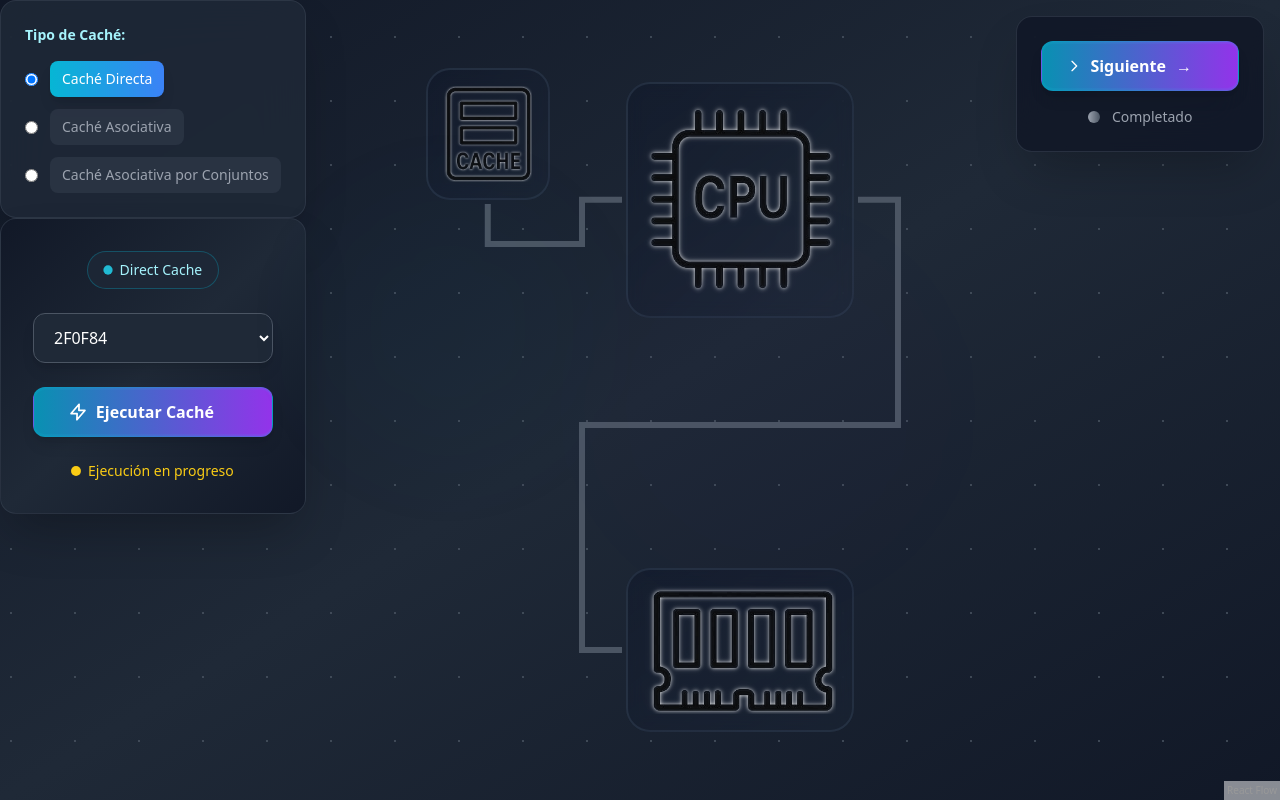
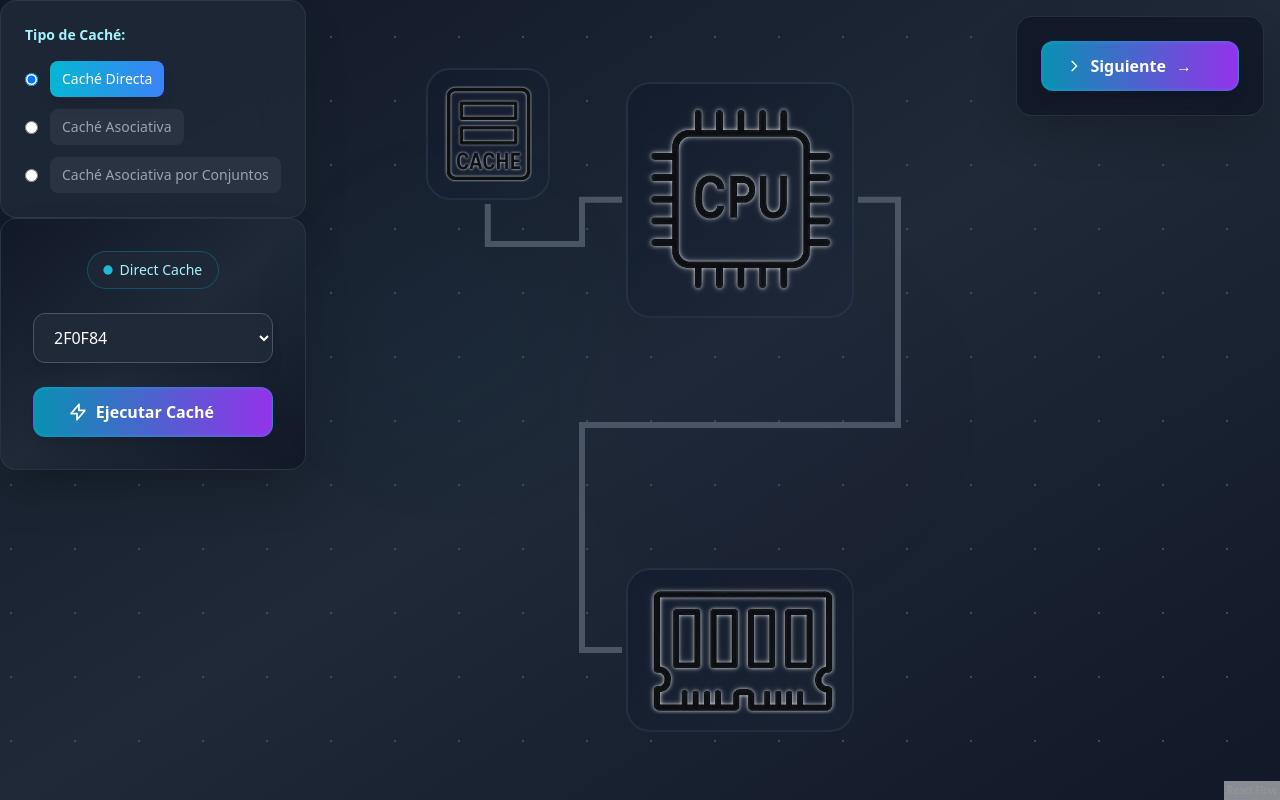
Before and after one commit to rodnye/ac-cpu-simulator, a React (Vite) app: page / in a window 1280 px wide. Built offline with nearby package versions, Linux system fonts and the light colour scheme.

Commit message:
fix-magic-numbers

```diff
--- a/src/components/controls/ControlPanel.tsx
+++ b/src/components/controls/ControlPanel.tsx
@@ -21,8 +21,6 @@ export function ControlPanel({
   currentStep = 0,
   totalSteps = 0,
 }: ControlPanelProps) {
-  const progress = totalSteps > 0 ? (currentStep / totalSteps) * 100 : 0;
-
   return (
     <motion.div
       initial={{ opacity: 0, y: 20 }}
@@ -30,49 +28,6 @@ export function ControlPanel({
       transition={{ duration: 0.5, ease: "easeOut" }}
       className="bg-gray-900/90 backdrop-blur-xl border border-gray-700/60 rounded-2xl shadow-2xl p-6 hover:shadow-2xl transition-all duration-300 hover:border-cyan-400/30 hover:bg-gray-900/95 group"
     >
-      {/* Progress Bar */}
-      <AnimatePresence>
-        {totalSteps > 0 && (
-          <motion.div
-            initial={{ opacity: 0, height: 0 }}
-            animate={{ opacity: 1, height: "auto" }}
-            exit={{ opacity: 0, height: 0 }}
-            transition={{ duration: 0.3 }}
-            className="mb-6 overflow-hidden"
-          >
-            <div className="flex justify-between text-sm mb-2">
-              <span className="text-gray-300 font-medium">Progreso</span>
-              <span className="text-cyan-400 font-semibold">
-                {currentStep} / {totalSteps}
-              </span>
-            </div>
-            <div className="w-full bg-gray-800 rounded-full h-2 overflow-hidden">
-              <motion.div
-                className="bg-gradient-to-r from-cyan-500 via-purple-500 to-pink-500 h-2 rounded-full relative"
-                initial={{ width: 0 }}
-                animate={{ width: `${progress}%` }}
-                transition={{
-                  duration: 0.8,
-                  ease: "easeOut",
-                  delay: 0.1,
-                }}
-              >
-                <motion.div
-                  className="absolute inset-0 bg-gradient-to-r from-transparent via-white/30 to-transparent"
-                  animate={{ x: ["-100%", "100%"] }}
-                  transition={{
-                    duration: 1.5,
-                    repeat: Infinity,
-                    repeatType: "loop",
-                    ease: "easeInOut",
-                  }}
-                />
-              </motion.div>
-            </div>
-          </motion.div>
-        )}
-      </AnimatePresence>
-
       <div className="flex flex-row items-center justify-between gap-4">
         <motion.div whileHover={{ scale: 1.02 }} whileTap={{ scale: 0.98 }}>
           <Button
@@ -108,43 +63,6 @@ export function ControlPanel({
         </motion.div>
       </div>
 
-      {/* Status Indicator */}
-      <motion.div
-        className="flex items-center justify-center gap-3 mt-4 text-sm"
-        initial={{ opacity: 0 }}
-        animate={{ opacity: 1 }}
-        transition={{ delay: 0.2 }}
-      >
-        <motion.div
-          className={`w-3 h-3 rounded-full ${
-            isRunning
-              ? "bg-gradient-to-r from-green-400 to-cyan-400 shadow-lg shadow-green-500/25"
-              : hasNext
-                ? "bg-gradient-to-r from-blue-400 to-purple-400"
-                : "bg-gradient-to-r from-gray-400 to-gray-600"
-          }`}
-          animate={{
-            scale: isRunning ? [1, 1.2, 1] : 1,
-          }}
-          transition={{
-            duration: isRunning ? 1.5 : 0.5,
-            repeat: isRunning ? Infinity : 0,
-            ease: "easeInOut",
-          }}
-        />
-        <span
-          className={`font-medium ${
-            isRunning
-              ? "text-green-400"
-              : hasNext
-                ? "text-blue-400"
-                : "text-gray-400"
-          }`}
-        >
-          {isRunning ? "Ejecutando..." : hasNext ? "Listo" : "Completado"}
-        </span>
-      </motion.div>
-
       {/* Subtle background animation */}
       <div className="absolute inset-0 rounded-2xl bg-gradient-to-br from-cyan-500/5 via-transparent to-purple-500/5 opacity-0 group-hover:opacity-100 transition-opacity duration-500 pointer-events-none" />
     </motion.div>
--- a/src/components/controls/UserActions.tsx
+++ b/src/components/controls/UserActions.tsx
@@ -185,35 +185,6 @@ export const UserActions = ({
         </motion.div>
 
         {/* Status Indicator */}
-        <motion.div
-          className="flex items-center justify-center gap-2 mt-4 text-sm"
-          initial={{ opacity: 0 }}
-          animate={{ opacity: 1 }}
-          transition={{ delay: 0.3 }}
-        >
-          <motion.div
-            className={`w-2 h-2 rounded-full ${
-              isDisabled
-                ? "bg-green-400 shadow-green-400/25"
-                : "bg-yellow-400 shadow-yellow-400/25"
-            }`}
-            animate={{
-              scale: [1, 1.3, 1],
-            }}
-            transition={{
-              duration: 1.5,
-              repeat: Infinity,
-              ease: "easeInOut",
-            }}
-          />
-          <span
-            className={`font-medium ${
-              isDisabled ? "text-green-400" : "text-yellow-400"
-            }`}
-          >
-            {isDisabled ? "Listo para ejecutar" : "Ejecución en progreso"}
-          </span>
-        </motion.div>
       </motion.div>
 
       {/* Background Glow Effect */}
--- a/src/services/Cpu.ts
+++ b/src/services/Cpu.ts
@@ -144,7 +144,7 @@ export class Cpu extends StepManager<CpuStep> {
 
     this.addStep({
       id: "get-word",
-      info: "Palabra obtenida",
+      info: "Dato recibido",
       value: this.output,
     });
 
@@ -185,7 +185,7 @@ export class Cpu extends StepManager<CpuStep> {
 
     this.addStep({
       id: "get-word",
-      info: "Palabra obtenida",
+      info: "Dato recibido",
       value: this.output,
     });
 
--- a/src/services/cache/AssociativeCache.ts
+++ b/src/services/cache/AssociativeCache.ts
@@ -30,6 +30,7 @@ export class AssociativeCache extends Cache<AssociativeCacheStep> {
     let foundLine = -1;
 
     // Buscar en todas las líneas
+    console.log(this.lines.length);
     for (let i = 0; i < this.lines.length; i++) {
       const entry = this.lines[i];
       if (entry && entry.tag === tag) {
--- a/src/services/cache/Cache.ts
+++ b/src/services/cache/Cache.ts
@@ -12,7 +12,7 @@ export abstract class Cache<S extends Step> extends StepManager<S> {
   input: string | null = null;
   output: string | null = null;
 
-  constructor(linesLen: number = 20) {
+  constructor(linesLen: number = 16384) {
     super();
     this.lines = new Array(linesLen).fill(null);
   }
--- a/src/services/cache/SetAssociativeCache.ts
+++ b/src/services/cache/SetAssociativeCache.ts
@@ -6,15 +6,12 @@ import type { Step } from "../StepManager";
 export class SetAssociativeCache extends Cache<SetAssociativeCacheStep> {
   public sets: Record<number, (CacheEntry | null)[]>;
 
-  constructor(linesLen: number = 5) {
-    super(linesLen);
-    this.sets = {
-      0: Array(4).fill(null),
-      1: Array(4).fill(null),
-      2: Array(4).fill(null),
-      3: Array(4).fill(null),
-      4: Array(4).fill(null),
-    };
+  constructor() {
+    super();
+    this.sets = {};
+    for (let i = 0; i < 16384; i++) {
+      this.sets[i] = Array(4).fill(null);
+    }
   }
 
   public executeGetLine(hexAddress: string) {
@@ -23,7 +20,7 @@ export class SetAssociativeCache extends Cache<SetAssociativeCacheStep> {
     this.input = hexAddress;
 
     const { tag, line, word } = Cpu.parseHexAddress(hexAddress);
-    const setNumber = line % 5; // 5 sets of 4 lines each
+    const setNumber = line % 16384;
 
     this.addStep({
       id: "decode-address",
@@ -92,7 +89,7 @@ export class SetAssociativeCache extends Cache<SetAssociativeCacheStep> {
     this.emit("execute", "set-line");
     this.setSteps([]);
 
-    const setNumber = line % 5;
+    const setNumber = line % 16384;
     const currentSet = this.sets[setNumber];
 
     // Find free way or use replacement policy
@@ -114,7 +111,7 @@ export class SetAssociativeCache extends Cache<SetAssociativeCacheStep> {
       });
     } else {
       // Random replacement policy within the set
-      selectedWay = Math.floor(Math.random() * 8) % 4;
+      selectedWay = Math.floor(Math.random() * 4);
       this.addStep({
         id: "select-way",
         info: `Reemplazo aleatorio | Conjunto: ${setNumber} | Vía: ${selectedWay}`,
```
